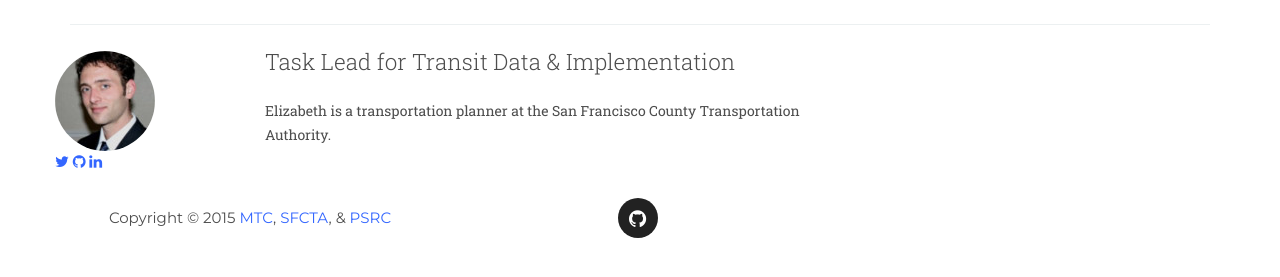
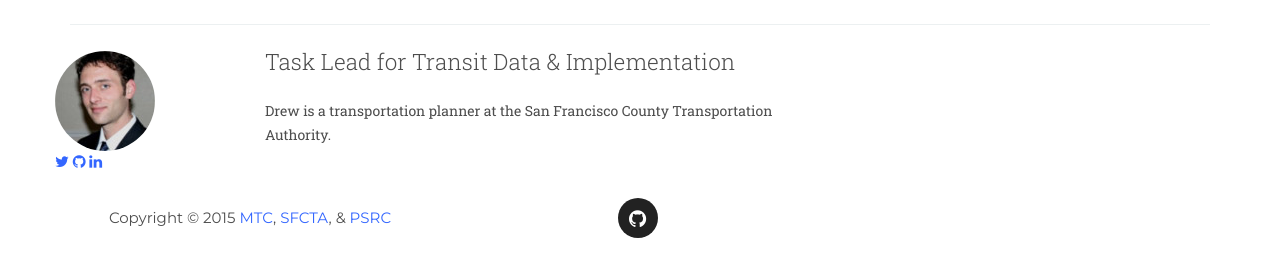
Before and after one commit to BayAreaMetro/fast-trips-project, a Jekyll site: the page built from meta/Drew.md, in a window 1280 px wide. Shown: the part 228-505 px from the top of the page. Built offline with Jekyll 4.4.1, drawn with Linux system fonts in a browser that asks for light colours; some web fonts are replaced.

```diff
--- a/_data/team.yml
+++ b/_data/team.yml
@@ -111,7 +111,7 @@ people:
 
 - name: Dan
   lastname: Tischler
-  pic: Dan.jpg
+  pic: dan.jpg
   position: Task Lead for Test Networks and Travel Demand
   affil: SFCTA
   social:
--- a/meta/Drew.md
+++ b/meta/Drew.md
@@ -4,4 +4,4 @@ teammate: Drew
 ---
 
 
-Elizabeth is a transportation planner at the San Francisco County Transportation Authority.
+Drew is a transportation planner at the San Francisco County Transportation Authority.
```
Also changed, not shown: meta/Brice.md (added, +6 -0 lines), meta/Dan.md (added, +7 -0 lines), meta/Stefan.md (added, +7 -0 lines), meta/Suzanne.md (added, +7 -0 lines).
